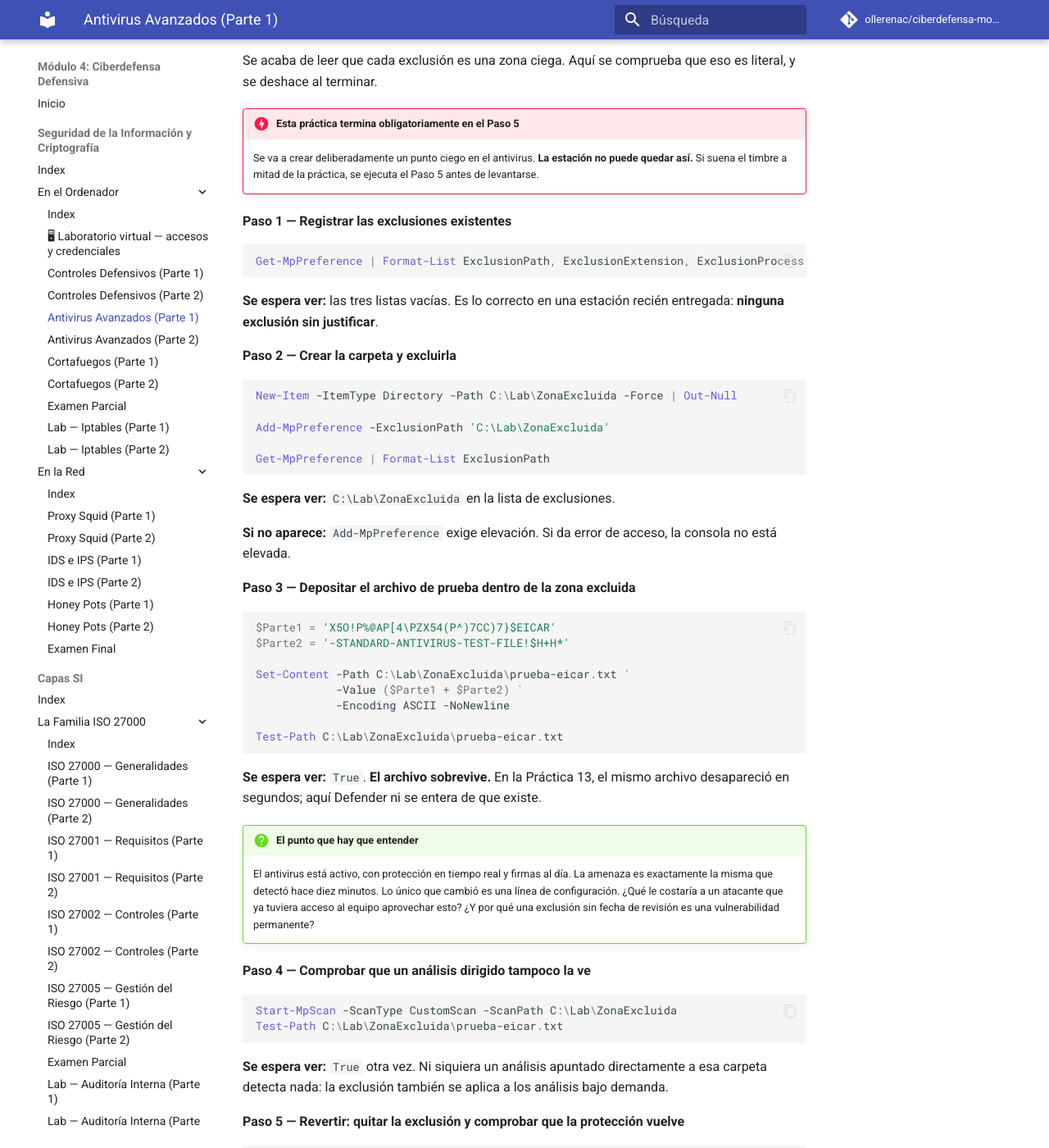
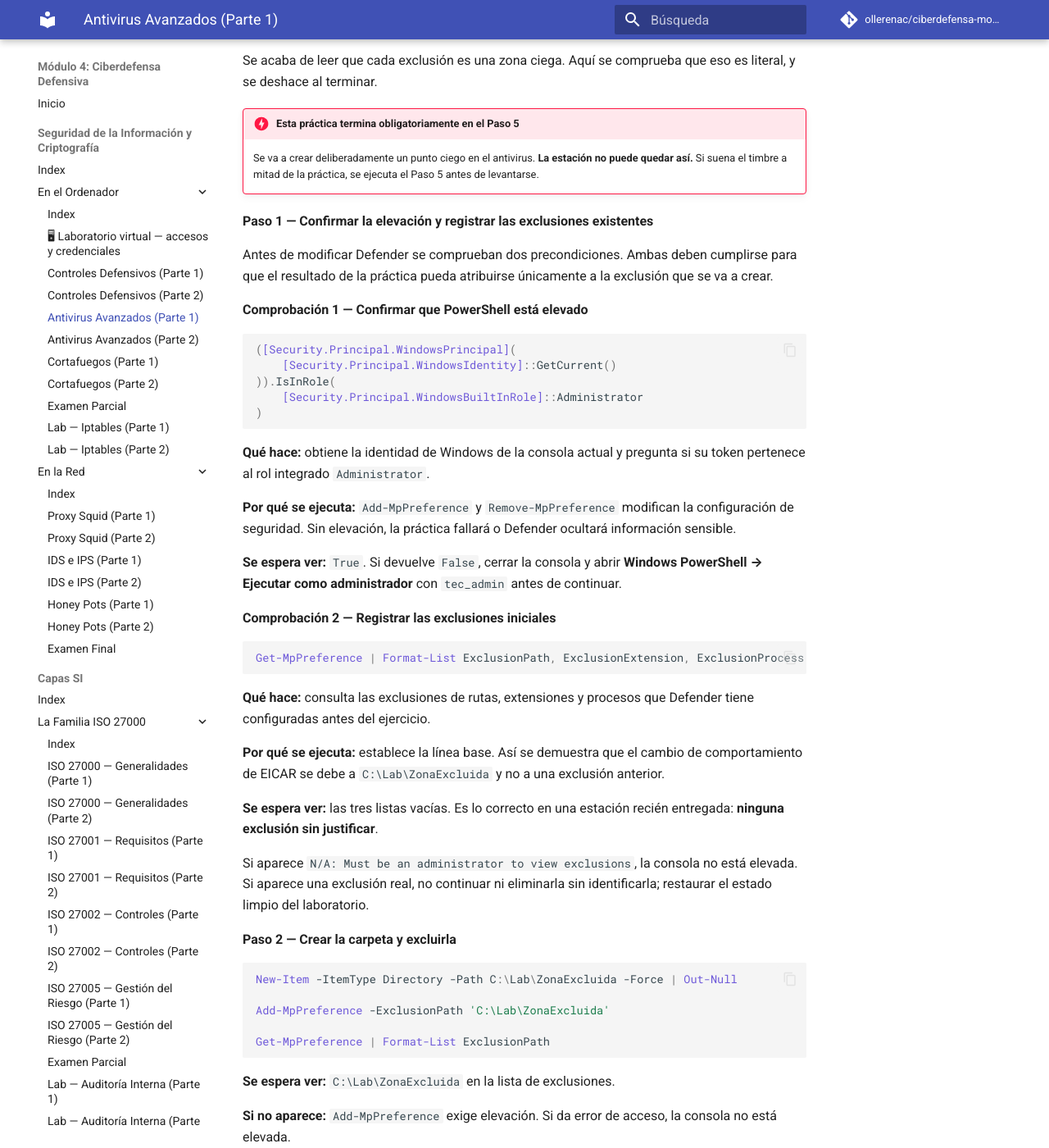
Before and after one commit to ollerenac/ciberdefensa-modulo4, an MkDocs documentation site: the page built from docs/seguridad-criptografia/en-el-ordenador/antivirus-avanzados-p1.md, in a window 1280 px wide and 1400 px high, scrolled down 10537 px. Shown: the whole window at 82% size. Built offline with MkDocs 1.6.1 and Material for MkDocs 9.7.7, drawn with Linux system fonts in a browser that asks for light colours; comment, search, counter and statistics services are not loaded.

Commit message:
docs: validar precondiciones de exclusiones Defender

````diff
--- a/docs/seguridad-criptografia/en-el-ordenador/antivirus-avanzados-p1.md
+++ b/docs/seguridad-criptografia/en-el-ordenador/antivirus-avanzados-p1.md
@@ -343,13 +343,39 @@
 !!! danger "Esta práctica termina obligatoriamente en el Paso 5"
     Se va a crear deliberadamente un punto ciego en el antivirus. **La estación no puede quedar así.** Si suena el timbre a mitad de la práctica, se ejecuta el Paso 5 antes de levantarse.
 
-**Paso 1 — Registrar las exclusiones existentes**
+**Paso 1 — Confirmar la elevación y registrar las exclusiones existentes**
+
+Antes de modificar Defender se comprueban dos precondiciones. Ambas deben cumplirse para que el resultado de la práctica pueda atribuirse únicamente a la exclusión que se va a crear.
+
+**Comprobación 1 — Confirmar que PowerShell está elevado**
+
+```powershell
+([Security.Principal.WindowsPrincipal](
+    [Security.Principal.WindowsIdentity]::GetCurrent()
+)).IsInRole(
+    [Security.Principal.WindowsBuiltInRole]::Administrator
+)
+```
+
+**Qué hace:** obtiene la identidad de Windows de la consola actual y pregunta si su token pertenece al rol integrado `Administrator`.
+
+**Por qué se ejecuta:** `Add-MpPreference` y `Remove-MpPreference` modifican la configuración de seguridad. Sin elevación, la práctica fallará o Defender ocultará información sensible.
+
+**Se espera ver:** `True`. Si devuelve `False`, cerrar la consola y abrir **Windows PowerShell → Ejecutar como administrador** con `tec_admin` antes de continuar.
+
+**Comprobación 2 — Registrar las exclusiones iniciales**
 
 ```powershell
 Get-MpPreference | Format-List ExclusionPath, ExclusionExtension, ExclusionProcess
 ```
 
+**Qué hace:** consulta las exclusiones de rutas, extensiones y procesos que Defender tiene configuradas antes del ejercicio.
+
+**Por qué se ejecuta:** establece la línea base. Así se demuestra que el cambio de comportamiento de EICAR se debe a `C:\Lab\ZonaExcluida` y no a una exclusión anterior.
+
 **Se espera ver:** las tres listas vacías. Es lo correcto en una estación recién entregada: **ninguna exclusión sin justificar**.
+
+Si aparece `N/A: Must be an administrator to view exclusions`, la consola no está elevada. Si aparece una exclusión real, no continuar ni eliminarla sin identificarla; restaurar el estado limpio del laboratorio.
 
 **Paso 2 — Crear la carpeta y excluirla**
 
````
